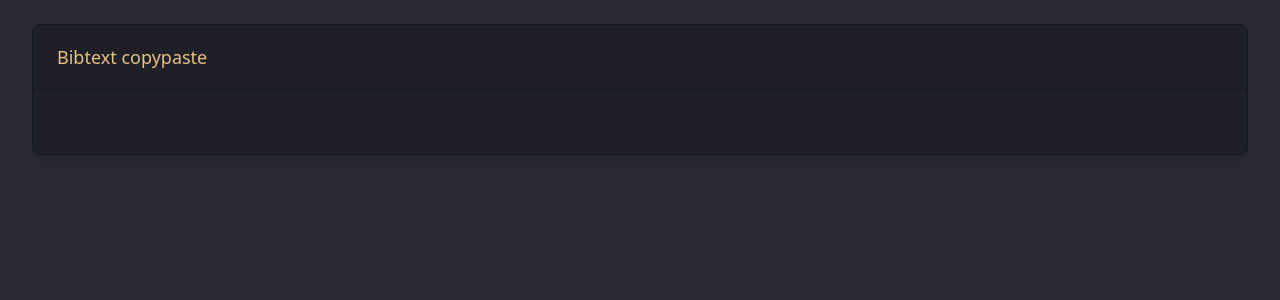
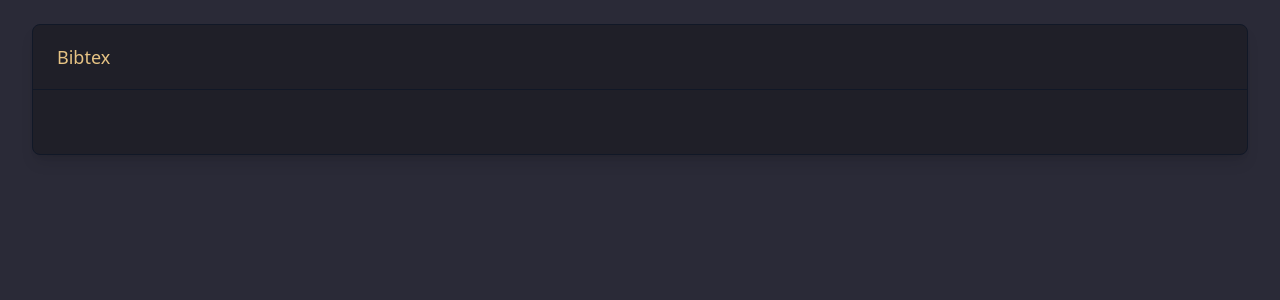
Before and after one commit to valovalovalo/miniprojekti, a Flask app: template src/templates/bibtex.html in a window 1280 px wide. Shown: the part 113-413 px from the top of the page. Run offline with Flask 3, Linux system fonts and the light colour scheme; the template is opened without the code that fills it, so the values that code supplies are empty; some libraries are stand-ins or nearby versions.

Commit message:
Bibtex.html otsikkoa korjattu

```diff
--- a/src/templates/bibtex.html
+++ b/src/templates/bibtex.html
@@ -1,7 +1,7 @@
 {% extends "layout.html" %}
 
 {% block title %}
-  Bibtext copypaste
+  Bibtex
 {% endblock %}
 
 {% block body %}
```
